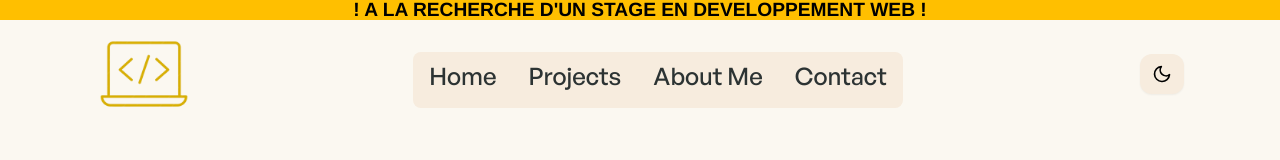
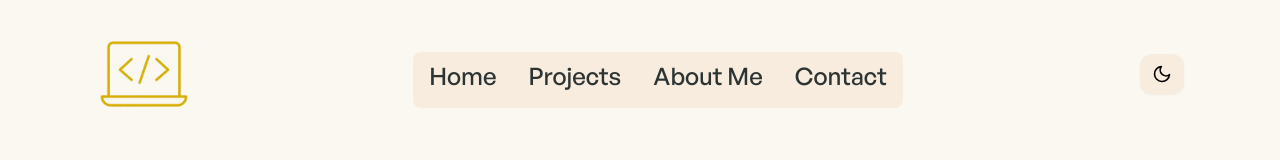
Before and after one commit to anastasiia19c/personnel-portfolio, a Vue app: page / in a window 1280 px wide. Shown: the top 160 px of the page. Built offline with nearby package versions, Linux system fonts and the light colour scheme; what vue-backtotop would draw is missing.

Commit message:
fix: remove the banner stage

```diff
--- a/src/App.vue
+++ b/src/App.vue
@@ -1,7 +1,6 @@
 <template>
   <div :class="appTheme" class="pt-0.5">
     <!-- App Banner -->
-    <Banner />
     <!-- App header -->
     <AppHeader />
 
```
